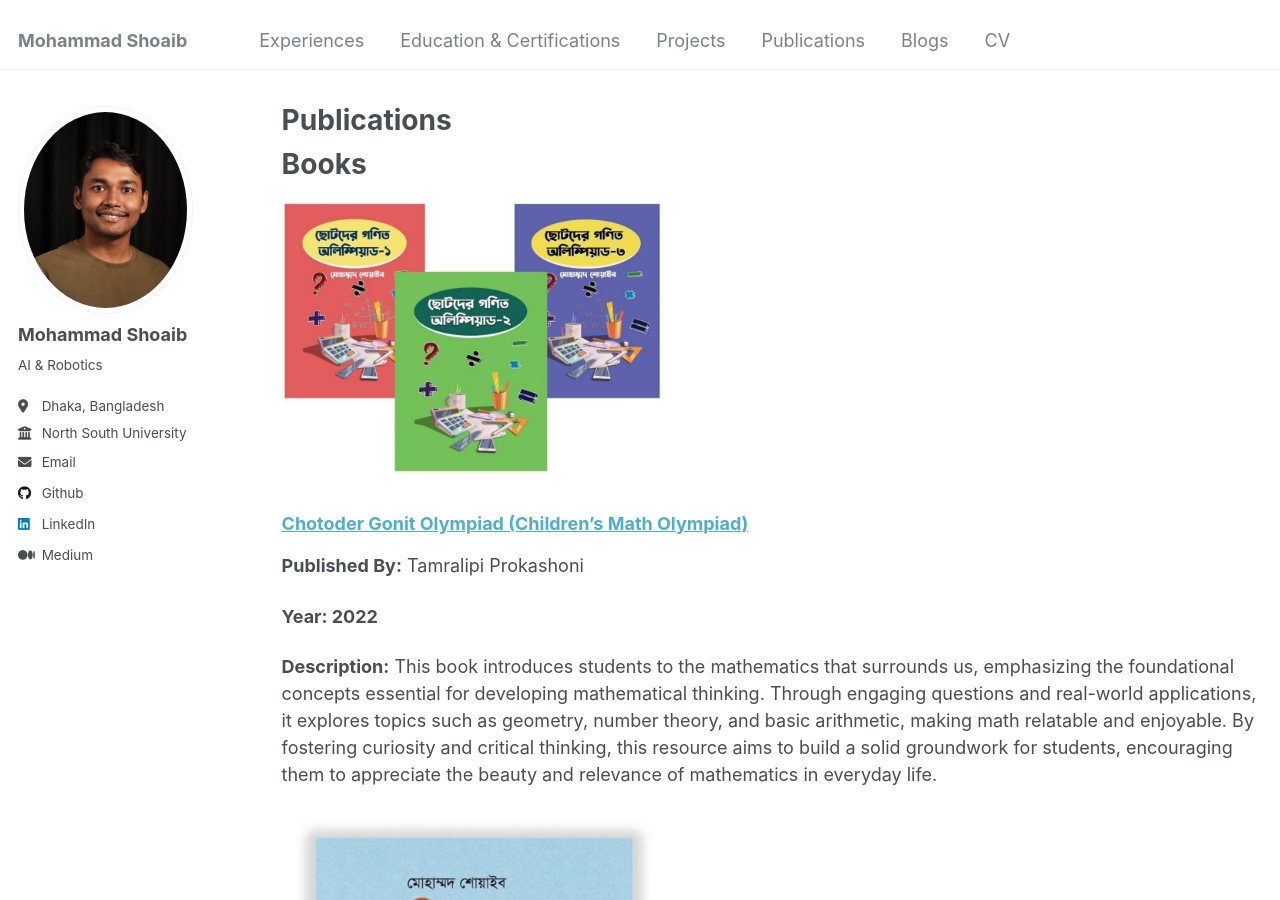
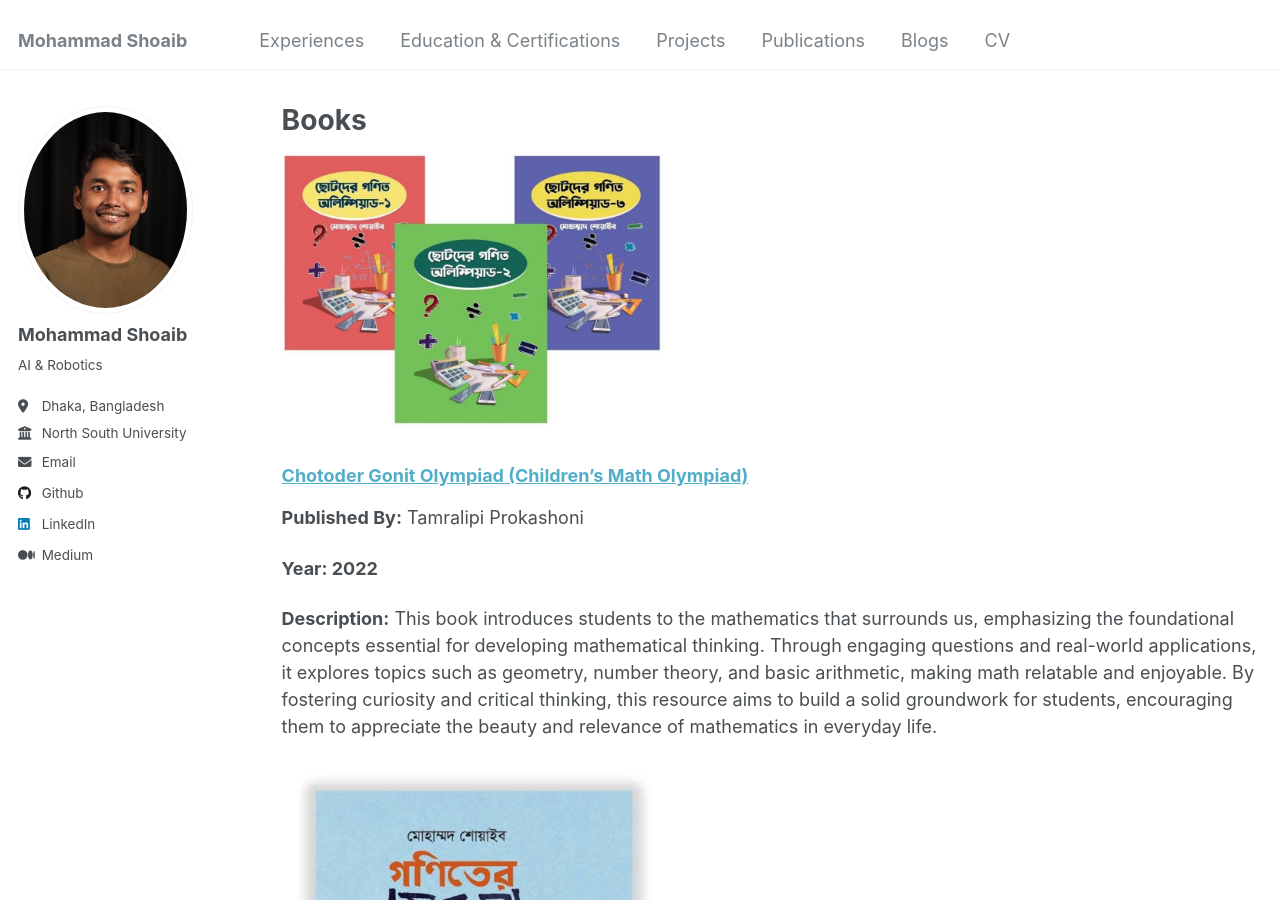
Before and after one commit to shoaib6174/shoaib6174.github.io, a Jekyll site: the page built from _pages/publications.md, in a window 1280 px wide and 900 px high. Built offline with Jekyll 4.4.1, drawn with Linux system fonts in a browser that asks for light colours.

Commit message:
Update publications.md

```diff
--- a/_pages/publications.md
+++ b/_pages/publications.md
@@ -1,6 +1,6 @@
 ---
 layout: archive
-title: "Publications"
+title: "Books"
 permalink: /publications/
 author_profile: true
 redirect_from:
@@ -32,9 +31,9 @@ Books
 
 **Description:** Goniter Mojar Proshno O Uttor (Interesting Math Questions and Answers) is an engaging mathematics book designed to introduce students to the fun and intriguing aspects of math. It consists of a variety of questions that explore fundamental concepts such as infinity, geometry, trigonometry, calculus,number theory etc.. The book also includes puzzles that challenge readers and stimulate critical thinking. By presenting these topics in an accessible and enjoyable manner, it aims to foster a love for mathematics and encourage students to appreciate its beauty.
 
+<br> <br>
+# Research
 
-Research
-=====
 
 ### [3D printing technology for textiles and fashion - Review Paper](https://www.tandfonline.com/doi/full/10.1080/00405167.2021.1978223)
 
```
Also changed, not shown: other parts of _pages/publications.md (+1 -2 lines).
